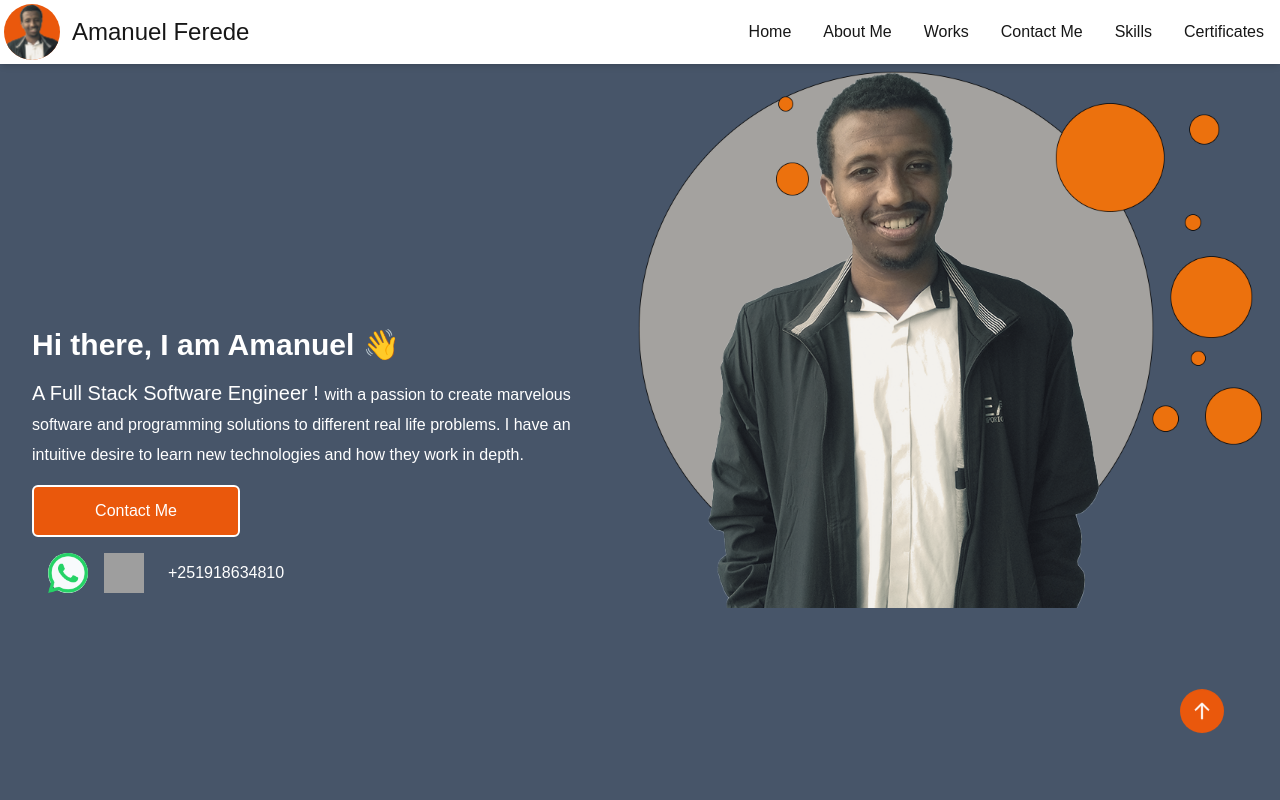
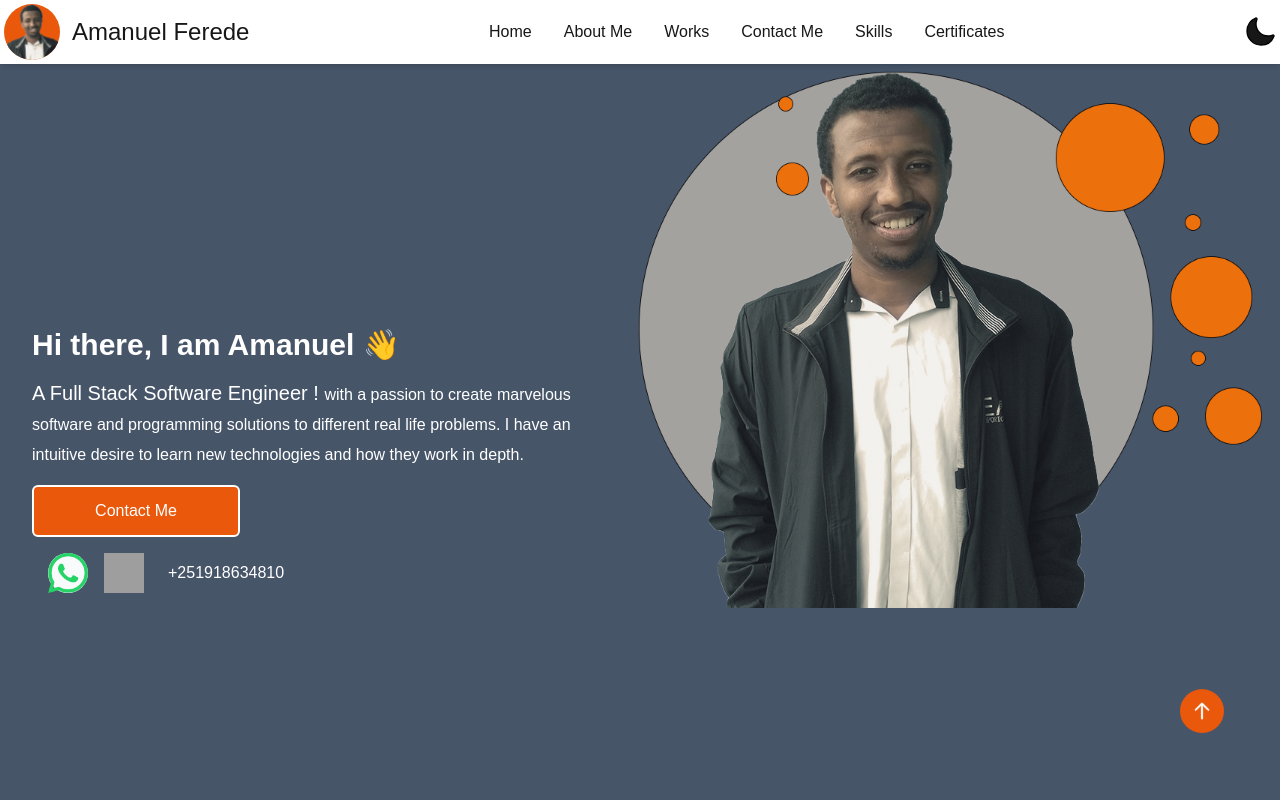
Before and after one commit to amaniCoding/amani-portifolio, a Next.js app: page / in a window 1280 px wide. Shown: the top 800 px of the page. Built offline with nearby package versions, Linux system fonts and the light colour scheme; grey boxes are pictures that could not be loaded.

Commit message:
fixed some dark issues

```diff
--- a/app/Provider/provider.tsx
+++ b/app/Provider/provider.tsx
@@ -21,7 +21,7 @@ export default function MyProvider({
       isOpen: false,
       modalContent: [],
       work: undefined,
-      isDark: JSON.parse(getItemFromLocalStorage() || '{}')
+      isDark: getItemFromLocalStorage() !== null ? JSON.parse(getItemFromLocalStorage() || "{}") : false
     }
   }
 
--- a/app/ui/nav-bar.tsx
+++ b/app/ui/nav-bar.tsx
@@ -1,6 +1,6 @@
 'use client'
 
-import React, { useContext, useEffect, useState } from "react"
+import React, { ReactNode, useContext, useEffect, useState } from "react"
 import clsx from "clsx";
 import Image from 'next/image';
 import Link from "next/link";
@@ -12,6 +12,8 @@ import { GlobalContextType } from "../types/types";
 export default function Navbar() {
     const { state, dispatch } = useContext(AppContext) as GlobalContextType;
     const [showCollapse, setShowCollapse] = useState(false);
+
+
     const handelCollapse = () => {
         setShowCollapse(!showCollapse);
     }
@@ -25,21 +27,26 @@ export default function Navbar() {
         setShowCollapse(false);
     }
     const handelDarkMode = () => {
-        if(state.modal.isDark?.isDark) {
-            dispatch({ type: "SET_DARK", payload: {isDark: false} });
+        if (state.modal?.isDark) {
+            dispatch({ type: "SET_DARK", payload: false });
         } else {
-            dispatch({ type: "SET_DARK", payload: {isDark: true} });
+            dispatch({ type: "SET_DARK", payload: true});
         }
         document.body.classList.toggle("dark");
+
     }
 
     useEffect(() => {
-        if(state.modal.isDark?.isDark) {
+        if (state.modal?.isDark) {
             document.body.classList.add("dark");
         } else {
             document.body.classList.remove("dark");
         }
-    }, [state.modal.isDark?.isDark])
+        console.log(localStorage.getItem("isDark"));
+
+    }, [state.modal?.isDark])
+
+
     return (
         <nav className="bg-white shadow-md fixed w-full z-20 top-0 left-0 right-0 dark:bg-black">
             <div className="max-w-screen-xl flex flex-wrap items-center justify-between mx-auto md:p-1 p-4 relative">
@@ -85,13 +92,17 @@ export default function Navbar() {
                         </li>
                     </ul>
                 </div>
+
                 {
-                    state.modal.isDark?.isDark && (<SunIcon className="h-8 w-8 cursor-pointer stroke-orange-400" onClick={handelDarkMode}></SunIcon>)
+                    state.modal.isDark === false && (<MoonIcon className="h-8 w-8 cursor-pointer stroke-black" onClick={handelDarkMode} />)
                 }
 
                 {
-                    state.modal.isDark?.isDark === false && (<MoonIcon className="h-8 w-8 cursor-pointer" onClick={handelDarkMode}></MoonIcon>)
+                    state.modal?.isDark === true && (<SunIcon className="h-8 w-8 cursor-pointer stroke-white dark:stroke-white" onClick={handelDarkMode} />)
                 }
+
+
+
                 <button onClick={handelCollapse} type="button" className="inline-flex items-center p-2 w-10 h-10 justify-center text-sm text-gray-500 rounded-lg md:hidden hover:bg-gray-100 focus:outline-none focus:ring-2 focus:ring-gray-200 dark:text-gray-400 dark:hover:bg-gray-700 dark:focus:ring-white" aria-controls="navbar-default" aria-expanded="false">
                     <span className="sr-only">Open main menu</span>
                     <svg className="w-5 h-5" aria-hidden="true" xmlns="http://www.w3.org/2000/svg" fill="none" viewBox="0 0 17 14">
```
Also changed, not shown: app/types/types.ts (+2 -5 lines).
